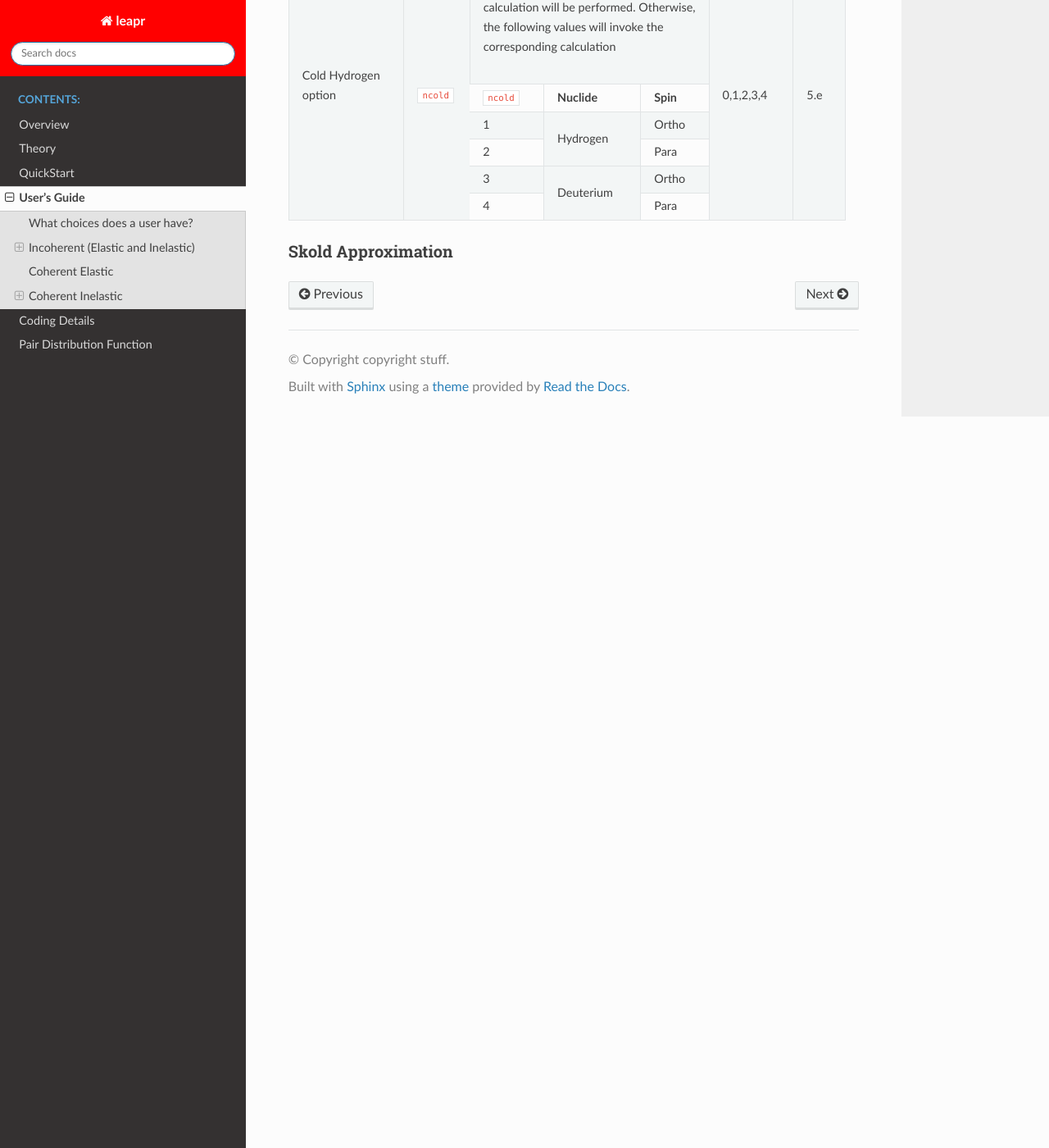
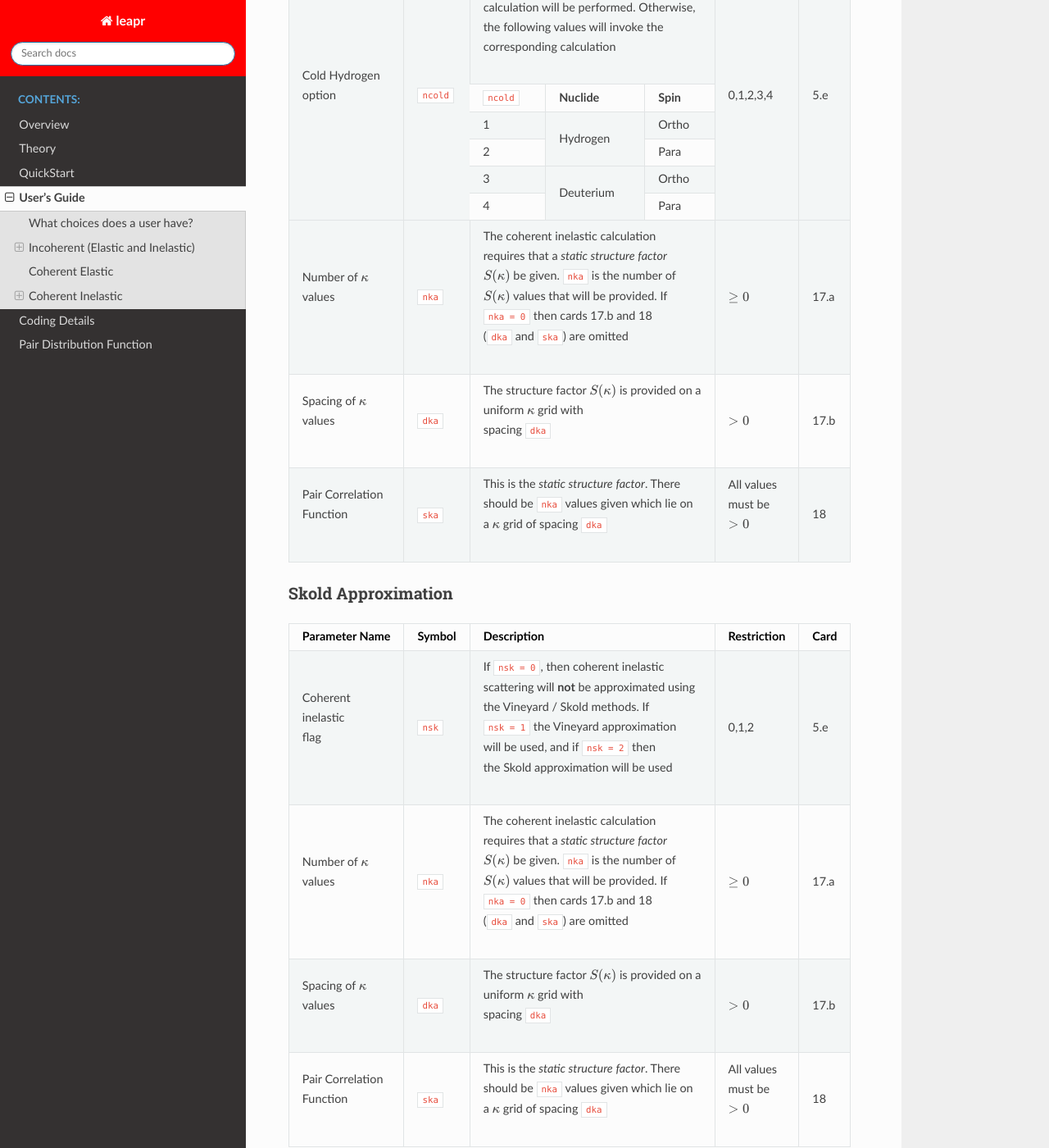
Before and after one commit to njoy/leapr, a Sphinx documentation site: the page built from docs/usersGuide.rst, in a window 1280 px wide and 1400 px high, scrolled down 4563 px. Shown: the whole window at 82% size. Built offline with Sphinx 7.4.7 and the Read the Docs theme 2.0.0, drawn with Linux system fonts in a browser that asks for light colours.

Commit message:
finished (?) the users guide tables

```diff
--- a/docs/usersGuide.rst
+++ b/docs/usersGuide.rst
@@ -251,6 +251,30 @@ Cold Hyrogen and Deuterium
 |                 |           +-----------+ Deuterium   +--------------+              |       |
 |                 |           |    4      |             |  Para        |              |       |
 +-----------------+-----------+-----------+-------------+--------------+--------------+-------+
+| | Number of     |           | | The coherent inelastic calculation   |              |       |
+|   :math:`\kappa`| ``nka``   | | requires that a *static structure*   |              |       |
+| | values        |           |   *factor*                             | :math:`\geq0`| 17.a  |
+|                 |           | | :math:`S(\kappa)`                    |              |       |
+|                 |           |   be given. ``nka`` is the number of   |              |       |
+|                 |           | | :math:`S(\kappa)` values that will   |              |       |
+|                 |           |   be provided. If                      |              |       |
+|                 |           | | ``nka = 0`` then cards 17.b and 18   |              |       |
+|                 |           | | (``dka`` and ``ska``) are omitted    |              |       |
++-----------------+-----------+----------------------------------------+--------------+-------+
+| | Spacing of    |           | | The structure factor                 |              |       |
+|   :math:`\kappa`| ``dka``   |   :math:`S(\kappa)` is provided on a   | :math:`>0`   | 17.b  |
+| | values        |           | | uniform :math:`\kappa` grid with     |              |       |
+|                 |           | | spacing ``dka``                      |              |       |
++-----------------+-----------+----------------------------------------+--------------+-------+
+| | Pair          |           | | This is the *static structure*       |              |       |
+|   Correlation   | ``ska``   |   *factor*. There                      | | All values |       |
+| | Function      |           | | should be ``nka`` values given       | | must be    | 18    |
+|                 |           |   which lie on                         | | :math:`>0` |       |
+|                 |           | | a :math:`\kappa` grid of spacing     |              |       |
+|                 |           |   ``dka``                              |              |       |
++-----------------+-----------+----------------------------------------+--------------+-------+
+
+
 
 
 
@@ -261,3 +285,39 @@ Cold Hyrogen and Deuterium
 
 Skold Approximation
 ---------------------------
+
++-----------------+-----------+----------------------------------------+--------------+-------+
+| Parameter Name  | Symbol    |  Description                           | Restriction  | Card  |
++=================+===========+========================================+==============+=======+
+| | Coherent      | ``nsk``   | | If ``nsk = 0``, then coherent        |              |       |
+| | inelastic     |           |   inelastic                            |              |       |
+| | flag          |           | | scattering will **not** be           | 0,1,2        | 5.e   |
+|                 |           |   approximated using                   |              |       |
+|                 |           | | the Vineyard / Skold methods. If     |              |       |
+|                 |           | | ``nsk = 1`` the Vineyard             |              |       |
+|                 |           |   approximation                        |              |       |
+|                 |           | | will be used, and if ``nsk = 2`` then|              |       |
+|                 |           | | the Skold approximation will be used |              |       |
++-----------------+-----------+-----------+-------------+--------------+--------------+-------+
+| | Number of     |           | | The coherent inelastic calculation   |              |       |
+|   :math:`\kappa`| ``nka``   | | requires that a *static structure*   |              |       |
+| | values        |           |   *factor*                             | :math:`\geq0`| 17.a  |
+|                 |           | | :math:`S(\kappa)`                    |              |       |
+|                 |           |   be given. ``nka`` is the number of   |              |       |
+|                 |           | | :math:`S(\kappa)` values that will   |              |       |
+|                 |           |   be provided. If                      |              |       |
+|                 |           | | ``nka = 0`` then cards 17.b and 18   |              |       |
+|                 |           | | (``dka`` and ``ska``) are omitted    |              |       |
++-----------------+-----------+----------------------------------------+--------------+-------+
+| | Spacing of    |           | | The structure factor                 |              |       |
+|   :math:`\kappa`| ``dka``   |   :math:`S(\kappa)` is provided on a   | :math:`>0`   | 17.b  |
+| | values        |           | | uniform :math:`\kappa` grid with     |              |       |
+|                 |           | | spacing ``dka``                      |              |       |
++-----------------+-----------+----------------------------------------+--------------+-------+
+| | Pair          |           | | This is the *static structure*       |              |       |
+|   Correlation   | ``ska``   |   *factor*. There                      | | All values |       |
+| | Function      |           | | should be ``nka`` values given       | | must be    | 18    |
+|                 |           |   which lie on                         | | :math:`>0` |       |
+|                 |           | | a :math:`\kappa` grid of spacing     |              |       |
+|                 |           |   ``dka``                              |              |       |
++-----------------+-----------+----------------------------------------+--------------+-------+
```
Also changed, not shown: 1 other file.
